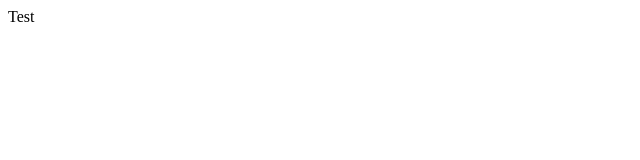
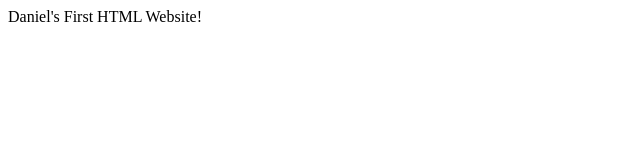
Before and after one commit to DFish94/Github-Project-1, a plain HTML site: page index.html in a window 1280 px wide. Shown: the whole page, without its empty margins (0-640 px from the left). Drawn offline with Linux system fonts and the light colour scheme.

Commit message:
Changed body

```diff
--- a/index.html
+++ b/index.html
@@ -7,6 +7,6 @@
     <title>Document</title>
 </head>
 <body>
-    Test
+    Daniel's First HTML Website!
 </body>
 </html>
```
